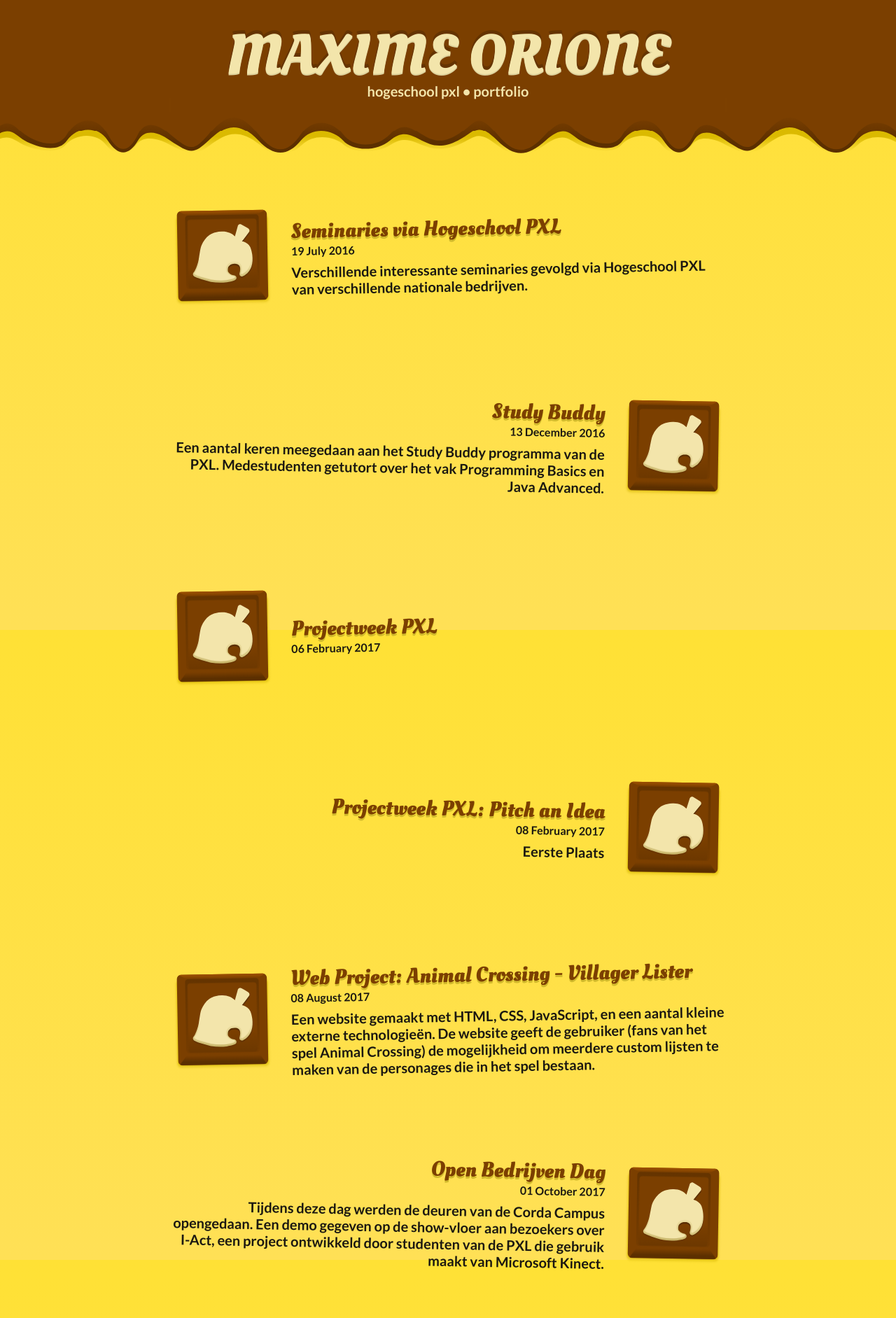
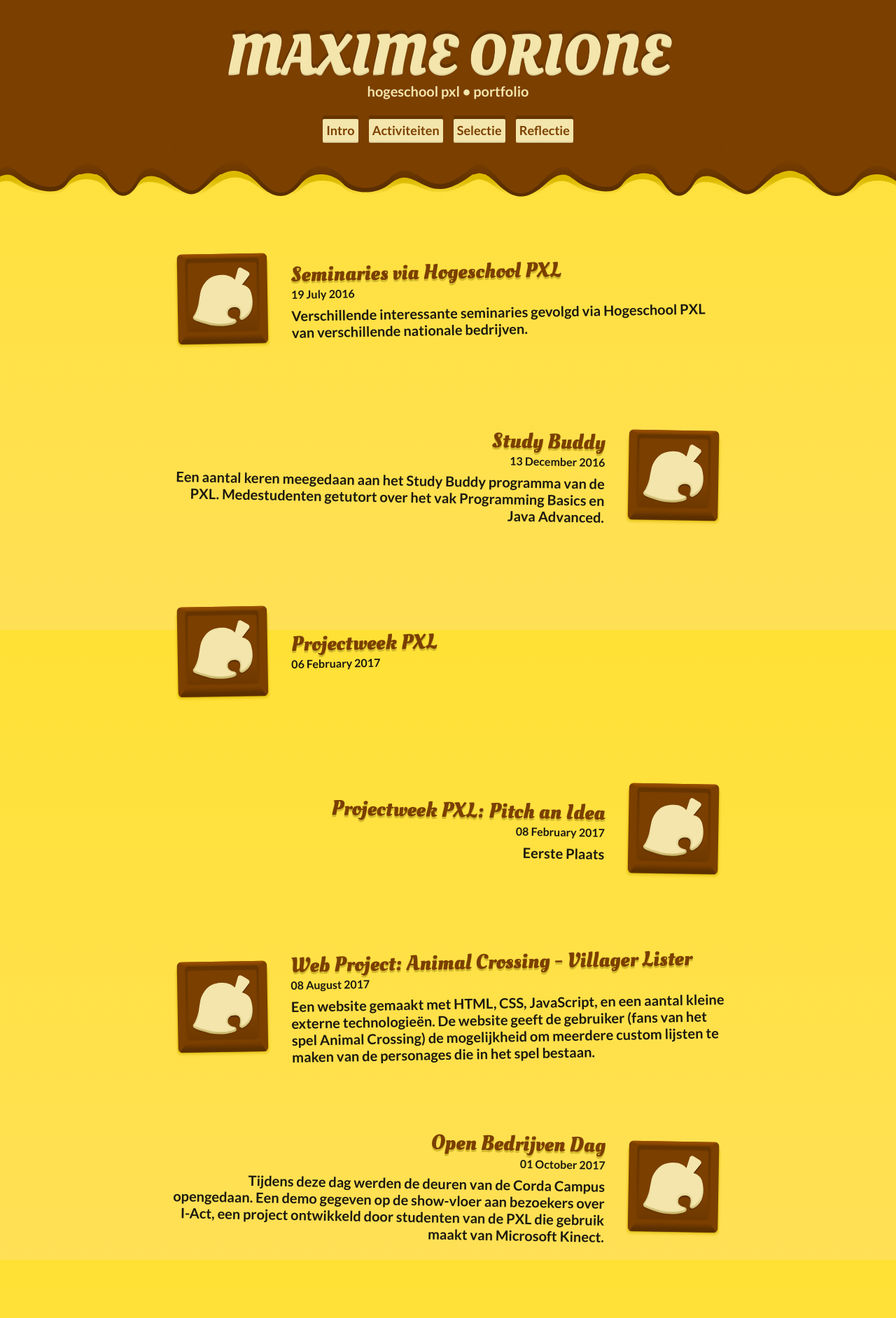
Before and after one commit to Maxzilla60/maxzilla60.github.io, a Jekyll site: the page built from index.html, in a window 1280 px wide. Shown: the top 1883 px of the page at 70% size. Built offline with Jekyll 4.4.1, drawn with Linux system fonts in a browser that asks for light colours.

Commit message:
Added Navigation Menu

```diff
--- a/_includes/header.html
+++ b/_includes/header.html
@@ -1,4 +1,5 @@
 <header class="milk">
     <h1>{{ site.author | upcase }}</h1><h2>hogeschool pxl • portfolio</h2>
+	<div>{% include menu.html %}</div>
 </header>
 <div class="chocodrip"></div>
--- /dev/null
+++ b/_includes/menu.html
@@ -0,0 +1,6 @@
+<nav>
+	<a href="/"><button>Intro</button></a>
+	<a href="/"><button>Activiteiten</button></a>
+	<a href="/"><button>Selectie</button></a>
+	<a href="/"><button>Reflectie</button></a>
+</nav>
--- a/css/styles.css
+++ b/css/styles.css
@@ -32,6 +32,39 @@ header h2 {
 	font-family: 'Lato', sans-serif;
 	font-size: 20px;
 }
+header div {
+	background-color: #7b3f00;
+	width: fit-content;
+	margin: auto;
+}
+nav {
+	background-color: #7b3f00;
+	padding-top: 30px;
+}
+nav button {
+	background-color: #f3e5ab;
+	border-radius: 2px;
+	border: none;
+	box-shadow: 0px 2px 0px #DDD19C, 0px -5px 0px #653400;
+	color: #7b3f00;
+	font-family: 'Lato', sans-serif;
+	font-size: 18px;
+	font-weight: bold;
+	margin-left: 6px;
+	margin-right: 6px;
+	padding: 5px;
+	text-decoration: none;
+}
+nav button:hover {
+	-webkit-transform: rotate(-7deg) scale(1.1);
+	-ms-transform: rotate(-7deg) scale(1.1);
+    	transform: rotate(-7deg) scale(1.1);
+    color: #D33BB7;
+    cursor: pointer;
+}
+nav button:focus {
+	outline: none;
+}
 .chocodrip {
 	height: 90px;
 	background: url("../assets/drip.svg");
@@ -60,7 +93,7 @@ main {
 	margin: auto;
 	font-family: 'Lato', sans-serif;
 	border-radius: 10px;
-	margin-bottom: 100px;
+	margin-bottom: 80px;
 	display: -webkit-box;
 	display: -ms-flexbox;
 	display: flex;
```
